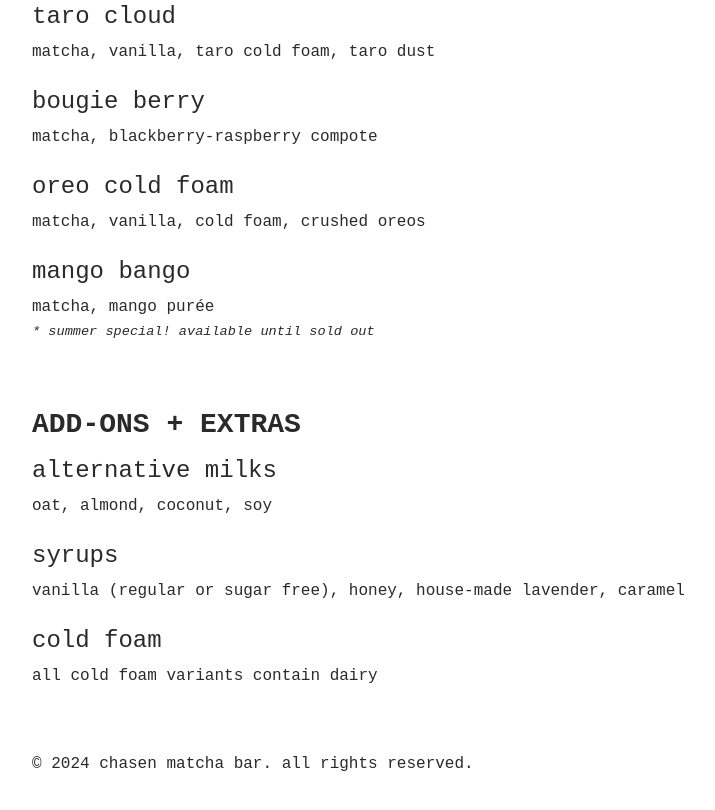
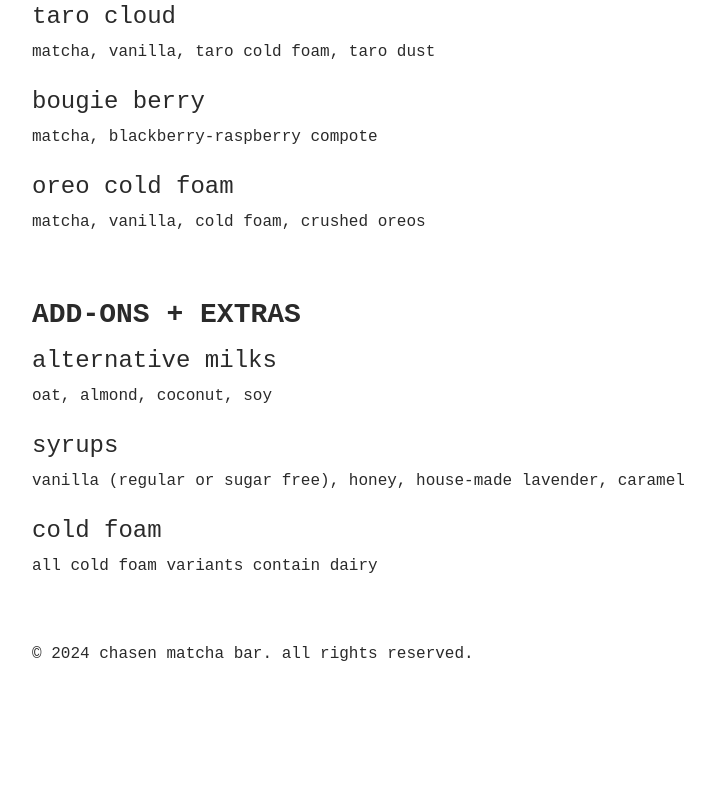
Before and after one commit to gabriellengo/chasenmatchabar.github.io, a plain HTML site: page index.html in a window 1280 px wide. Shown: the part 941-1751 px from the top of the page, without its empty margins (100-815 px from the left). After the commit the page ends 1671 px from the top, so only its background shows below. Drawn offline with nearby package versions, Linux system fonts and the light colour scheme; a web font is replaced by a local one.

Commit message:
remove mango

```diff
--- a/index.html
+++ b/index.html
@@ -106,15 +106,6 @@
         </div>
       </div>
 
-      <div class="row mt-2">
-        <div class="col-12">
-          <h4>mango bango</h4>
-          <p>matcha, mango purée<br>
-            <span class="mini">* summer special! available until sold out</span>
-          </p>
-        </div>
-      </div>
-
       <!-- add-ons -->
       <div class="row mt-5">
         <div class="col-12">
```
